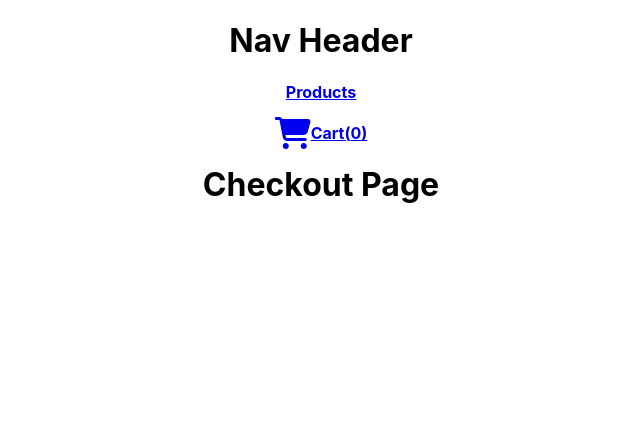
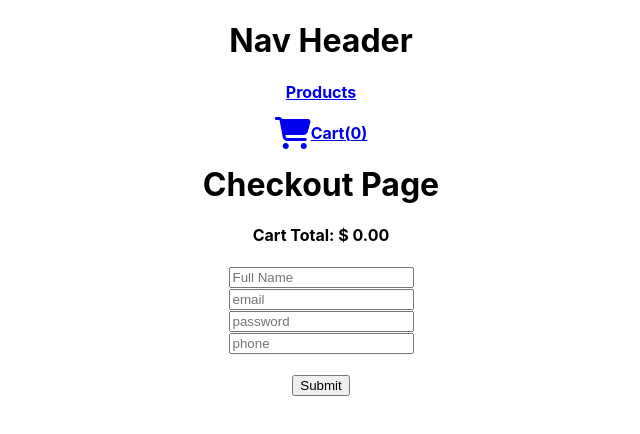
Before and after one commit to ajradtke/react-final-ecommerce-ajr, a React (Create React App) app in the folder react-final-ajr/: page /checkout in a window 1280 px wide. Shown: the top 434 px of the page, without its empty margins (319-959 px from the left). Built offline with nearby package versions, Linux system fonts and the light colour scheme.

Commit message:
added checkout calculations with cart quantities

```diff
--- a/react-final-ajr/src/CartContext.js
+++ b/react-final-ajr/src/CartContext.js
@@ -15,12 +15,8 @@ export function CartProvider({ children }) {
 
     }
 
-    const removeFromCart = (item) => {
-        const removedItem = items.splice(item.key-1, 0)
-    }
-
     return(
-        <CartContext.Provider value={{items, setItems, addToCart, removeFromCart}}>
+        <CartContext.Provider value={{items, setItems, addToCart}}>
             {children}
         </CartContext.Provider>
     )
--- a/react-final-ajr/src/Checkout.js
+++ b/react-final-ajr/src/Checkout.js
@@ -2,14 +2,27 @@ import React from 'react';
 import './checkout.module.css';
 import {useState, useContext} from 'react';
 import CartContext from './CartContext';
+import CheckoutForm from './CheckoutForm';
 
 const Checkout = () => {
     const {items} = useContext(CartContext);
     const [itemTotal, setItemTotal] = useState();
     const [cartTotal, setCartTotal] = useState();
 
+    console.log('Items: ',items);
 
-    console.log('Items: ',items);
+    const cartArray = () =>
+    items.map((item) => {
+        return item.price * item.quantity;
+    })
+    console.log('cartArray',cartArray());
+
+    const cartProductTotal =
+        cartArray().reduce((accumulator, value) => {
+            return accumulator + value;
+        }, 0);
+
+    console.log('cartProductTotal', cartProductTotal);
 
 
 
@@ -25,9 +38,9 @@ const Checkout = () => {
                             <h6>Total: {item.itemTotal}</h6>
 
                         </li>
-
-
                     ))}
+            <h4>Cart Total: $ {cartProductTotal.toFixed(2)}</h4>
+            <CheckoutForm />
         </div>
     )
 };
--- /dev/null
+++ b/react-final-ajr/src/CheckoutForm.js
@@ -0,0 +1,50 @@
+import React, {useContext} from "react";
+import CartContext from "./CartContext";
+import {Link} from 'react-router-dom';
+
+const CheckoutForm = () => {
+
+    const {items} = useContext(CartContext);
+    const {setItems} = useContext(CartContext);
+
+  const submitForm = (e) => {
+    e.preventDefault();
+
+    const formData = new FormData(e.target);
+    const inputObject = Object.fromEntries(formData);
+
+
+    console.log(inputObject);
+  };
+
+  return (
+    <div className="App">
+      <form onSubmit={submitForm}>
+
+        <div>
+          <input id="nameField" name="fullName" placeholder="Full Name" />
+        </div>
+
+        <div>
+          <input id="emailField"  name="email" placeholder="email" />
+        </div>
+
+        <div>
+          <input id="passwordField" name="password" placeholder="password" />
+        </div>
+
+        <div>
+          <input id="phoneField" name="phone" placeholder="phone" />
+        </div>
+
+        <br />
+
+        <Link to='/products'><button type="submit" onClick={() => {
+            setItems([]);
+        }}>Submit</button></Link>
+      </form>
+    </div>
+  );
+}
+
+export default CheckoutForm;
--- a/react-final-ajr/src/Nav.js
+++ b/react-final-ajr/src/Nav.js
@@ -9,6 +9,18 @@ import CartContext from './CartContext';
 const Nav = () => {
 
     const {items} = useContext(CartContext);
+    const initialState = { count: 0 };
+
+function reducer(state, action) {
+    switch(action.type) {
+        case 'increment':
+            return { count: state.count + 1};
+        case 'decrement':
+            return { count: state.count - 1};
+        default:
+            throw new Error();
+    }
+};
 
     return (
         <div>
```
